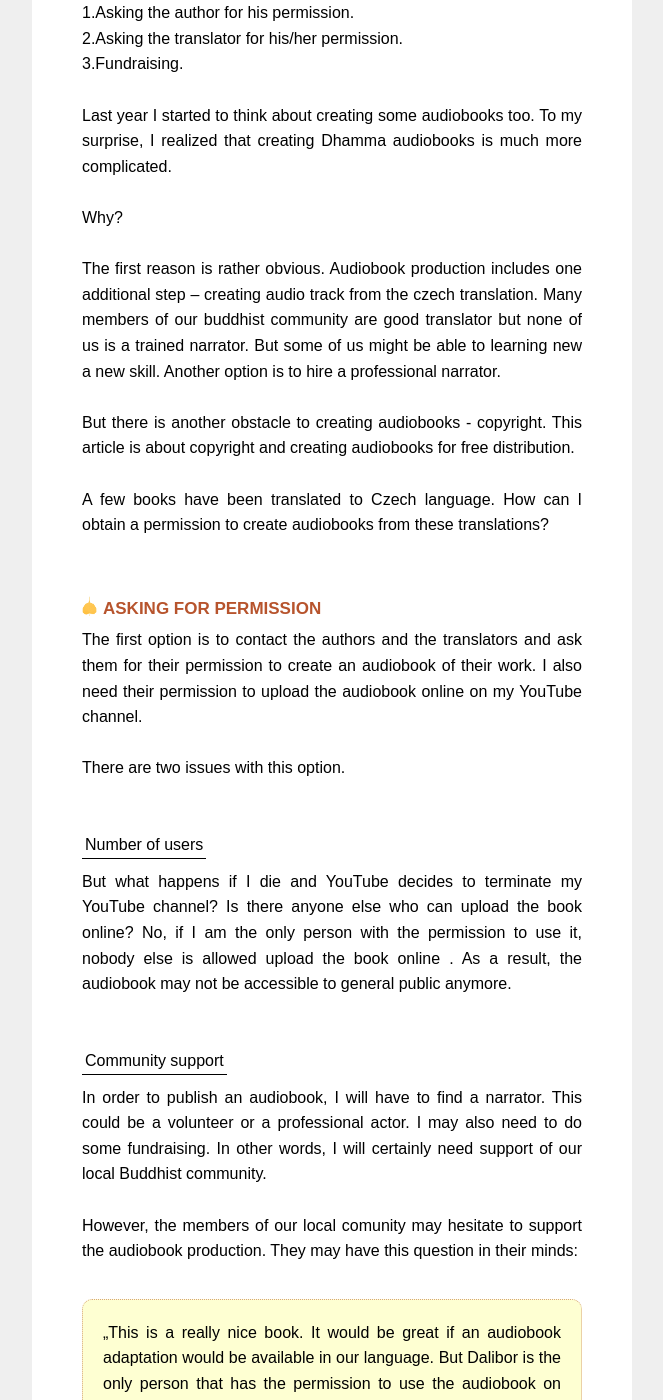
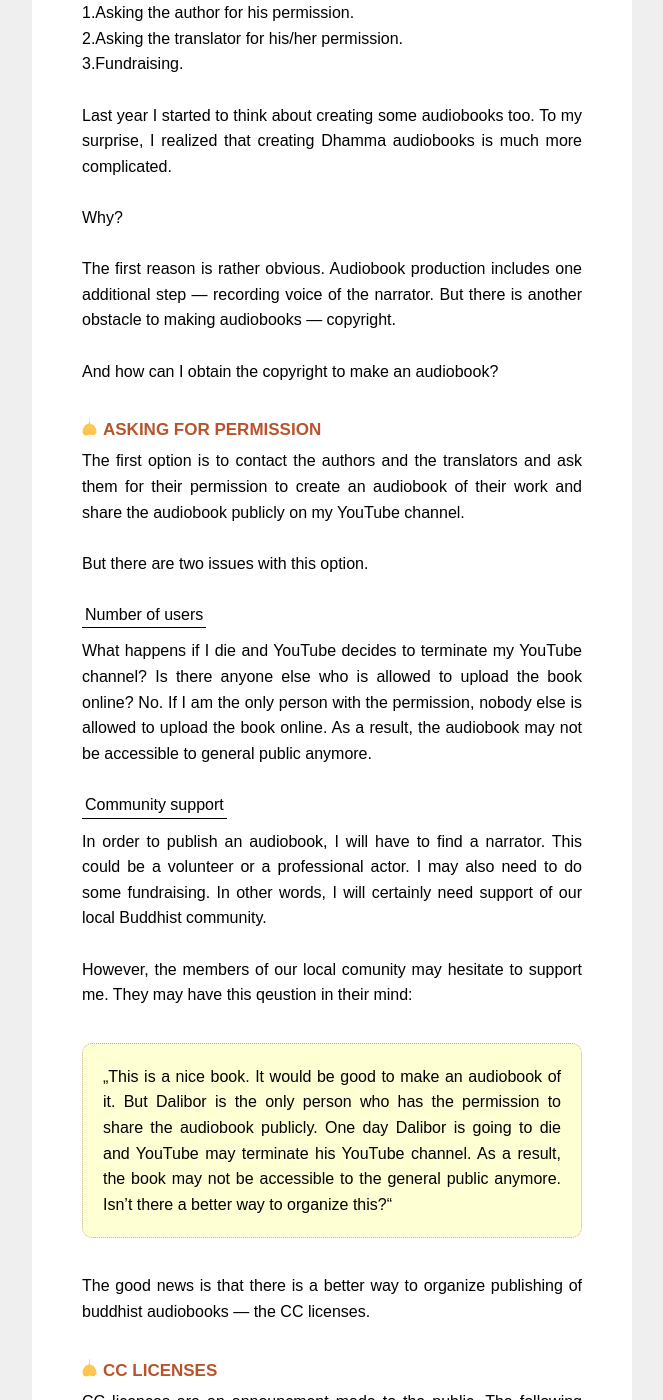
Before and after one commit to Borek78/how-to-create-pandita, a Jekyll site: the page built from how-to-make-an-audiobook.md, in a window 1280 px wide and 1400 px high, scrolled down 524 px. Shown: the whole window, without its empty margins (308-971 px from the left). Built offline with Jekyll 4.4.1, drawn with Linux system fonts in a browser that asks for light colours; some of the changed text lies outside the part shown.

Commit message:
NC licence

```diff
--- a/_includes/audiobook/1-how-to-make-an-audiobook.md
+++ b/_includes/audiobook/1-how-to-make-an-audiobook.md
@@ -1,6 +1,6 @@
-# HOW TO MAKE A BUDDHIST AUDIOBOOK
+# COPYRIGHT AND BUDDHIST AUDIOBOOKS
 
-From 2005 to 2015 I was publishing Dhamma books in czech language for free distribution. Dharma zdarma (Free Dharma) was the name of the project. The website of the project is still available on www.dharmazdarma.cz. <br><br>
+From 2005 to 2015 I was publishing Dhamma books in czech language for free distribution. Dharma zdarma (Free Dharma) was the name of the project. The website of the project is still available on [www.dharmazdarma.cz.](http://www.dharmazdarma.cz/) <br><br>
 
 It was quite easy to organize. There were just a few steps involved.<br><br>
 <span>1.</span>Asking the author for his permission.<br>
@@ -11,27 +11,26 @@
 
 Why?<br><br>
 
-The first reason is rather obvious. Audiobook production includes one additional step – creating audio track from the czech translation. Many members of our buddhist community are good translator but none of us is a trained narrator. But some of us might be able to learning new a new skill. Another option is to hire a professional narrator.
-<br><br>
+The first reason is rather obvious. Audiobook production includes one additional step — recording voice of the narrator. But there is another obstacle to making audiobooks — copyright. <br><br>
 
-But there is another obstacle to creating audiobooks - copyright. This article is about copyright and creating audiobooks for free distribution.<br><br>
-
-A few books have been translated to Czech language. How can I obtain a permission to create audiobooks from these translations?<br><br>
+And how can I obtain the copyright to make an audiobook?<br>
 
 ### ASKING FOR PERMISSION
 
-The first option is to contact the authors and the translators and ask them for their permission to create an audiobook of their work. I also need their permission to upload the audiobook online on my YouTube channel.<br><br>
+The first option is to contact the authors and the translators and ask them for their permission to create an audiobook of their work and share the audiobook publicly on my YouTube channel.<br><br>
 
-There are two issues with this option.<br><br><br>
+But there are two issues with this option.<br><br>
 
 <div class="underline">Number of users</div>
-But what happens if I die and YouTube decides to terminate my YouTube channel? Is there anyone else who can upload the book online? No, if I am the only person with the permission to use it, nobody else is allowed upload the book online . As a result, the audiobook may not be accessible to general public anymore.<br><br><br>
+What happens if I die and YouTube decides to terminate my YouTube channel? Is there anyone else who is allowed to upload the book online? No. If I am the only person with the permission, nobody else is allowed to upload the book online. As a result, the audiobook may not be accessible to general public anymore.<br><br>
 
 <div class="underline">Community support</div>
 In order to publish an audiobook, I will have to find a narrator. This could be a volunteer or a professional actor. I may also need to do some fundraising. In other words, I will certainly need support of our local Buddhist community.<br><br>
 
-However, the members of our local comunity may hesitate to support the audiobook production. They may have this question in their minds:
+However, the members of our local comunity may hesitate to support me. They may have this qeustion in their mind:
 
 <div class="citace" markdown="1">
-„This is a really nice book. It would be great if an audiobook adaptation would be available in our language. But Dalibor is the only person that has the permission to use the audiobook on YouTube. One day Dalibor is going to die and YouTube may terminate his YouTube channel. As a result, the book may not be accessible to the general public anymore. Is there not a better way to organize this?“
+„This is a nice book. It would be good to make an audiobook of it. But Dalibor is the only person who has the permission to share the audiobook publicly. One day Dalibor is going to die and YouTube may terminate his YouTube channel. As a result, the book may not be accessible to the general public anymore. Isn't there a better way to organize this?“
 </div>
+
+The good news is that there is a better way to organize publishing of buddhist audiobooks — the CC licenses.
--- a/_includes/audiobook/2-how-to-make-an-audiobook.md
+++ b/_includes/audiobook/2-how-to-make-an-audiobook.md
@@ -0,0 +1,24 @@
+### CC LICENSES
+
+CC licences are an announcment made to the public. The following words summarize it.
+
+<div class="citace" markdown="1">
+ „Hello everyone, you can use my work. You just have to comply with the conditions set by the license used. But do now worry too much about these conditions. They are very easy to understand and comply with.“
+ </div>
+
+There are seven licenses that any author or a copyright holder can apply on his/her work.<br><br>
+
+[CC0](https://creativecommons.org/publicdomain/zero/1.0/)<br>
+[CC BY](https://creativecommons.org/publicdomain/by/4.0/)<br>
+[CC BY-SA](https://creativecommons.org/licenses/by-sa/4.0/)<br>
+
+[CC BY-ND](https://creativecommons.org/licenses/by-nd/4.0/)<br>
+[CC BY-NC](https://creativecommons.org/licenses/by-nc/4.0/)<br>
+
+[CC BY-NC-SA](https://creativecommons.org/licenses/by-nc-sa/4.0/)<br>
+
+[CC BY-NC-ND](https://creativecommons.org/licenses/by-nc-nd/4.0/)<br><br>
+
+[the names of the seven licenses above are linked to the easy to read — Commons Deed — versions of the licenses]<br><br>
+
+However, not all these CC licenses are suitable for permitting other people to translate a book and/or create an audiobook.<br>
--- a/_includes/audiobook/3-how-to-make-an-audiobook.md
+++ b/_includes/audiobook/3-how-to-make-an-audiobook.md
@@ -0,0 +1,42 @@
+### ND CONDITION
+
+Two of the CC licenses have the ND condition included. The ND condition does not allow to translate or to create and audiobook of the translaiton. This is obvious from the following part. <br><br>
+
+[CC BY-ND](https://creativecommons.org/licenses/by-nd/4.0/)<br>
+
+[CC BY-NC-ND](https://creativecommons.org/licenses/by-nc-nd/4.0/)
+
+<div class="citace" markdown="1">
+<strong>NoDerivatives</strong> — If you remix, transform, or build upon the material, you may not distribute the modified material.
+</div>
+
+The legal code of these two licenses gives the same reply. It just a bit more technical.<br><br>
+
+[CC BY-ND](https://creativecommons.org/licenses/by-nd/4.0/legalcode)<br>
+
+[CC BY-NC-ND](https://creativecommons.org/licenses/by-nc-nd/4.0/legalcode)<br><br>
+
+[the names of the two licenses above are linked to the legal code of the licenses]<br><br>
+
+The following two parts can be found in these two licenses. Translation is explicitely mentioned. Audiobook is not. But audiobooks are material in which the Licensed Material is "modified in manner requiring permission under the Copyright and Similar Rights held by the Licensor." Therefore, audiobooks are also an Adapted Material.
+
+<br><br>
+
+<div class="citace">
+Section 2 – Scope.<br><br>
+
+a. License grant.<br><br>
+
+Subject to the terms and conditions of this Public License, the Licensor hereby grants You a worldwide, royalty-free, non-sublicensable, non-exclusive, irrevocable license to exercise the Licensed Rights in the Licensed Material to:<br><br>
+
+A. reproduce and Share the Licensed Material, in whole or in part; and<br>
+<span class="highlighted-text-blue">B. produce and reproduce, but not Share, Adapted Material.</span><br>
+
+</div>
+
+<span class="highlighted-text-blue"></span>
+
+<div class="citace">
+Section 1 - definitions<br><br>
+Adapted Material means material subject to Copyright and Similar Rights that is derived from or based upon the Licensed Material and in which the Licensed Material is <span class="highlighted-text-blue">translated,</span> altered, arranged, transformed, or otherwise <span class="highlighted-text-blue">modified in a manner requiring permission under the Copyright and Similar Rights held by the Licensor.</span> For purposes of this Public License, where the Licensed Material is a musical work, performance, or sound recording, Adapted Material is always produced where the Licensed Material is synched in timed relation with a moving image.
+</div>
```
Also changed, not shown: blog.md (+1 -1 lines).
